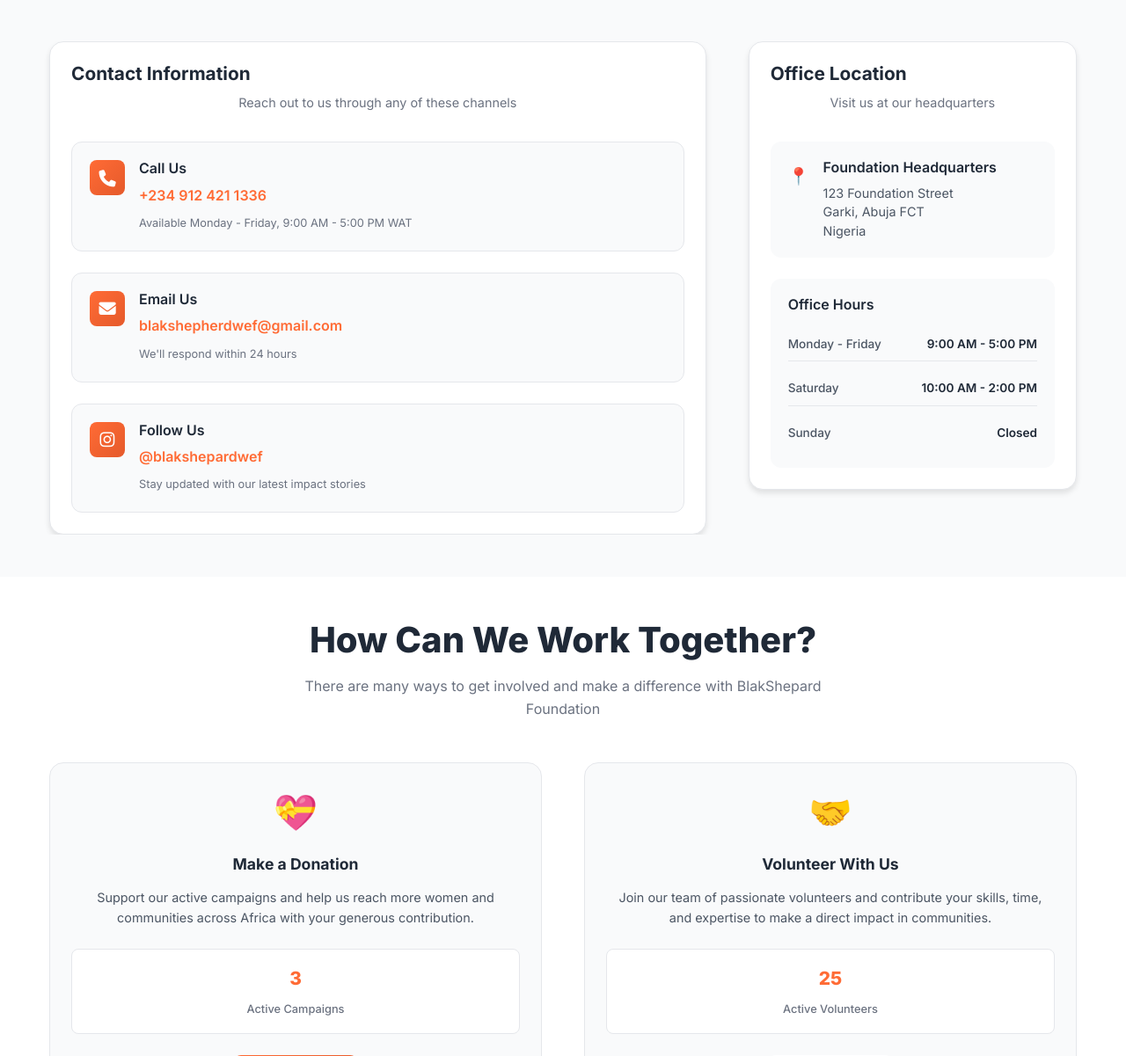
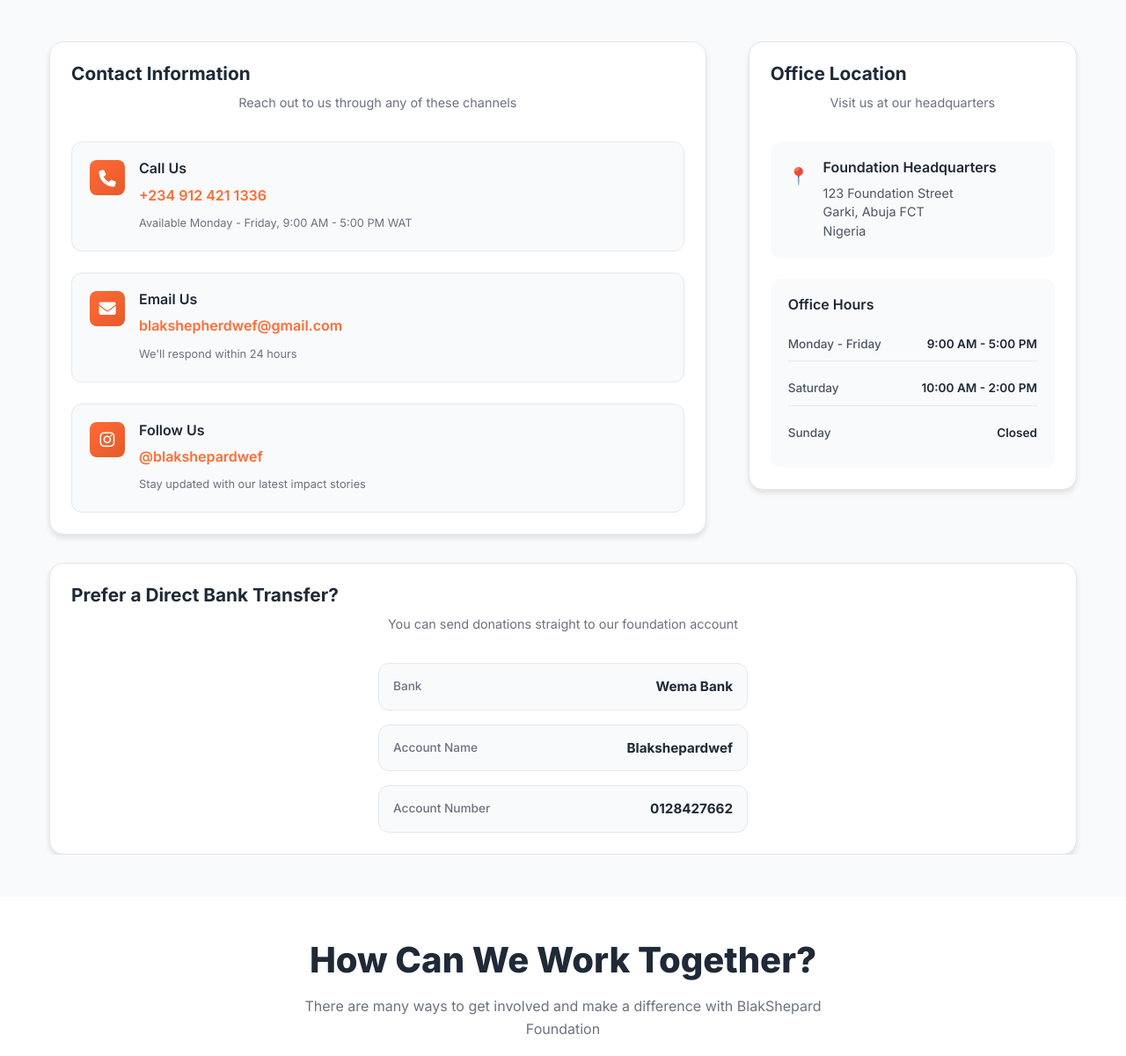
Before and after one commit to devminerva-labs/blackshepherd, a Flask app: page /contact in a window 1280 px wide. Shown: the part 785-1986 px from the top of the page at 88% size. Run offline with Flask 3, Linux system fonts and the light colour scheme; some libraries are stand-ins or nearby versions.

Commit message:
Add bank transfer details to Contact page
Lets donors who prefer a direct bank transfer send funds straight to
the foundation account (Wema Bank).

Co-Authored-By: Claude Sonnet 5 <noreply@anthropic.com>

```diff
--- a/templates/contact.html
+++ b/templates/contact.html
@@ -135,6 +135,28 @@
                                 </div>
                             </div>
                         </div>
+                    </div>
+                </div>
+            </div>
+
+            <!-- Bank Transfer Card -->
+            <div class="bank-transfer-card">
+                <div class="card-header">
+                    <h2 class="card-title">Prefer a Direct Bank Transfer?</h2>
+                    <p class="card-subtitle">You can send donations straight to our foundation account</p>
+                </div>
+                <div class="bank-details">
+                    <div class="bank-detail-item">
+                        <span class="bank-detail-label">Bank</span>
+                        <span class="bank-detail-value">Wema Bank</span>
+                    </div>
+                    <div class="bank-detail-item">
+                        <span class="bank-detail-label">Account Name</span>
+                        <span class="bank-detail-value">Blakshepardwef</span>
+                    </div>
+                    <div class="bank-detail-item">
+                        <span class="bank-detail-label">Account Number</span>
+                        <span class="bank-detail-value">0128427662</span>
                     </div>
                 </div>
             </div>
@@ -594,6 +616,48 @@ img, video, iframe, object, embed {
 .contact-card:hover {
     transform: translateY(-2px);
     box-shadow: 0 8px 20px rgba(0, 0, 0, 0.15);
+}
+
+.bank-transfer-card {
+    background: white;
+    border-radius: 1rem;
+    padding: 1.5rem;
+    box-shadow: 0 4px 6px rgba(0, 0, 0, 0.1);
+    border: 1px solid #e5e7eb;
+    width: 100%;
+    max-width: 100%;
+    margin-top: 2rem;
+}
+
+.bank-details {
+    display: flex;
+    flex-direction: column;
+    gap: 1rem;
+    max-width: 420px;
+    margin: 0 auto;
+}
+
+.bank-detail-item {
+    display: flex;
+    align-items: center;
+    justify-content: space-between;
+    gap: 1rem;
+    padding: 0.85rem 1rem;
+    background: #f9fafb;
+    border-radius: 0.75rem;
+    border: 1px solid #e5e7eb;
+}
+
+.bank-detail-label {
+    color: #6b7280;
+    font-size: 0.85rem;
+    font-weight: 500;
+}
+
+.bank-detail-value {
+    color: #1f2937;
+    font-size: 0.95rem;
+    font-weight: 700;
 }
 
 .card-header {
```
